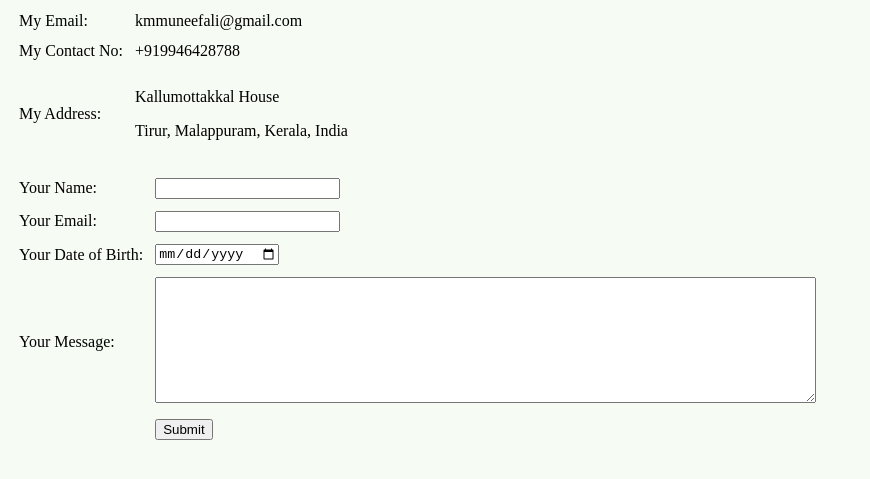
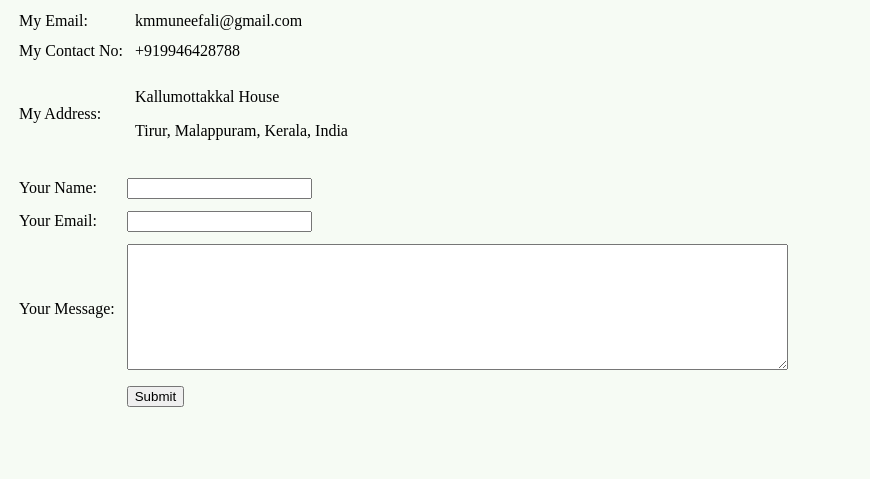
Before and after one commit to muneefali/CV, a plain HTML site: page Contact-me.html in a window 1280 px wide. Shown: the part 79-558 px from the top of the page, without its empty margins (0-870 px from the left). Drawn offline with Linux system fonts and the light colour scheme.

Commit message:
Update Contact-me.html

```diff
--- a/Contact-me.html
+++ b/Contact-me.html
@@ -51,11 +51,7 @@
     <td>Your Email:</td>
     <td><input type="email" name="" value=""></td>
   </tr>
-  <tr>
-    <td>Your Date of Birth:</td>
-    <td><input type="date" name="" value=""></td>
-  </tr>
-  <tr>
+   <tr>
     <td>Your Message:</td>
     <td><textarea name="text" rows="8" cols="80"></textarea></td>
   </tr>
```
